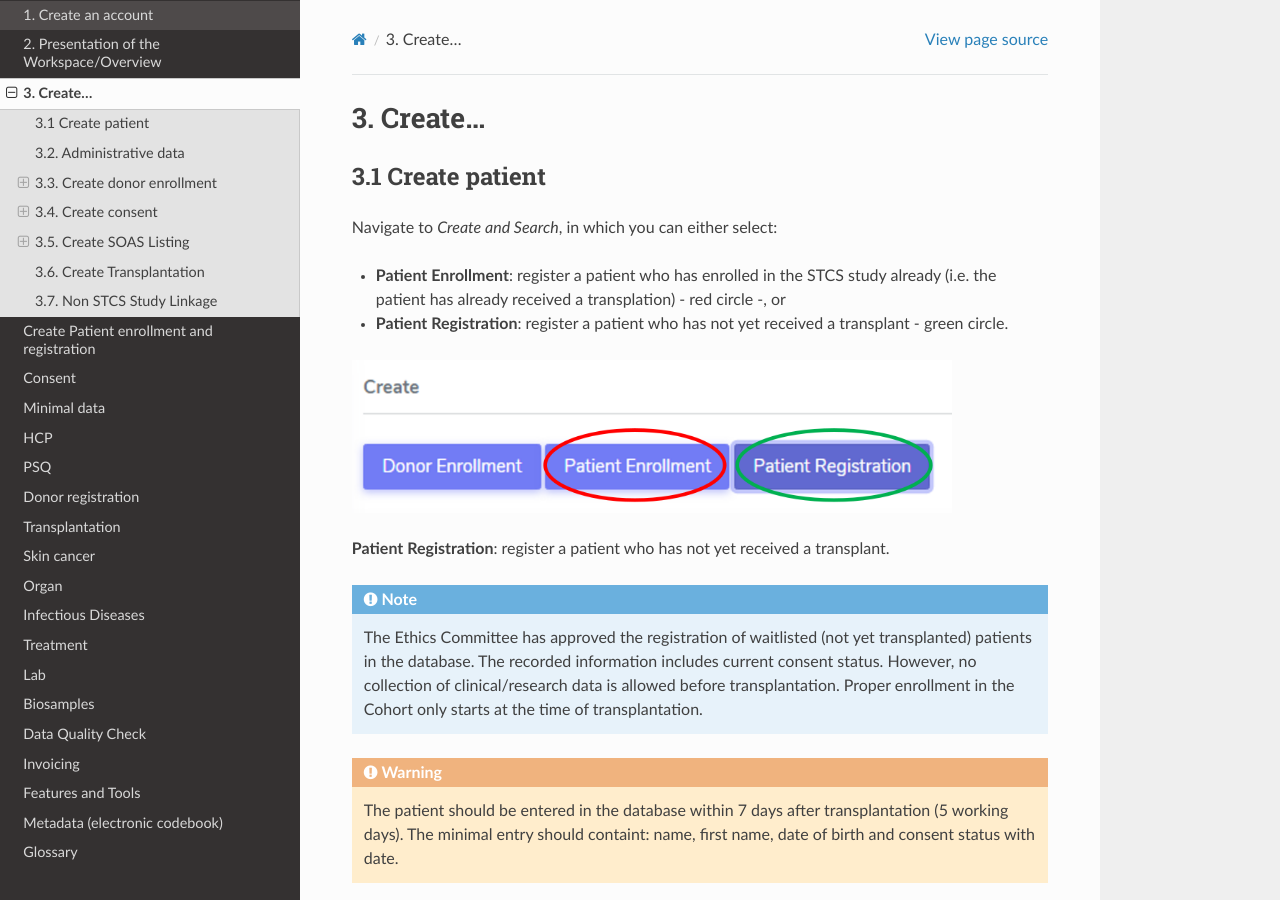
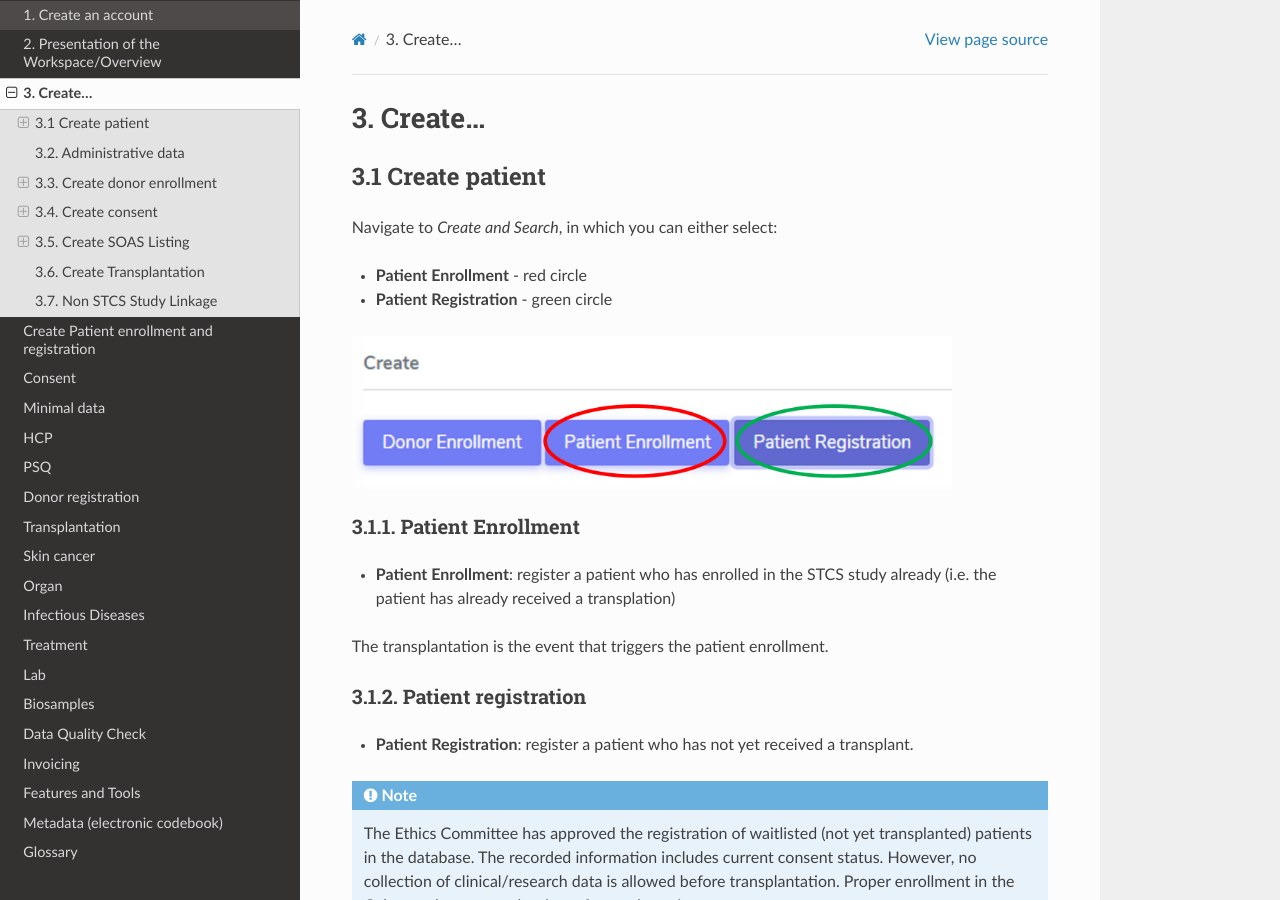
Before and after one commit to swiss-transplant-cohort-study/3LC-user-manual, a Sphinx documentation site: the page built from docs/source/createPatDon.rst, in a window 1280 px wide and 900 px high. Built offline with Sphinx 7.4.7 and the Read the Docs theme 3.1.0, drawn with Linux system fonts in a browser that asks for light colours; some of the changed text lies outside the part shown.

Commit message:
Update createPatDon.rst

```diff
--- a/docs/source/createPatDon.rst
+++ b/docs/source/createPatDon.rst
@@ -6,13 +6,26 @@
 
 Navigate to *Create and Search*, in which you can either select:
 
-* **Patient Enrollment**: register a patient who has enrolled in the STCS study already (i.e. the patient has already received a transplation) - red circle -, or
-* **Patient Registration**: register a patient who has not yet received a transplant - green circle.
+* **Patient Enrollment** - red circle
+* **Patient Registration** - green circle
 
 .. image:: PatPaths.png
    :width: 600
 
-**Patient Registration**: register a patient who has not yet received a transplant.
+3.1.1. Patient Enrollment
+===============================
+
+* **Patient Enrollment**: register a patient who has enrolled in the STCS study already (i.e. the patient has already received a transplation)
+
+The transplantation is the event that triggers the patient enrollment.
+
+
+3.1.2. Patient registration
+===============================
+
+* **Patient Registration**: register a patient who has not yet received a transplant.
+
+
 
 .. note:: The Ethics Committee has approved the registration of waitlisted (not yet transplanted) patients in the database. The recorded information includes current consent status. However, no collection of clinical/research data is allowed before transplantation. Proper enrollment in the Cohort only starts at the time of transplantation.
 
@@ -158,6 +171,10 @@ You can add SOAS listings for other organs, even ongoing organs, if the patient
 
 .. image:: Soas2.png
 
+.. warning:: A patient always needs to be associated to a SOAS ID listing. In the case of an urgent transplantion, in which the patient does not stay in the waiting list before transplantation, the patient should be associated to a SOAS listing ID posteriorly.
+
+.. note:: Note that in the particular situation of an urgent transplantion, the *listing date* and *removal date* for this patient would be the same as the *transplant date*.
+
 Workflow recommendation:
 ========================================
 
```
